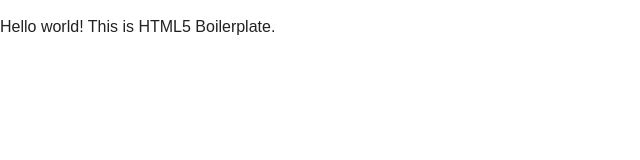
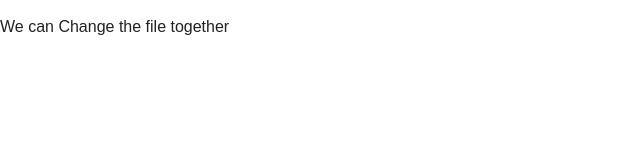
Before and after one commit to Exarcus/test3, a plain HTML site: page html5-boilerplate_v5.1.0/index.html in a window 1280 px wide. Shown: the full height of the page, 0-640 px from the left. Drawn offline with nearby package versions, Linux system fonts and the light colour scheme.

Commit message:
changes
changed

```diff
--- a/html5-boilerplate_v5.1.0/index.html
+++ b/html5-boilerplate_v5.1.0/index.html
@@ -20,7 +20,7 @@
         <![endif]-->
 
         <!-- Add your site or application content here -->
-        <p>Hello world! This is HTML5 Boilerplate.</p>
+        <p>We can Change the file together</p>
 
         <script src="//ajax.googleapis.com/ajax/libs/jquery/1.11.2/jquery.min.js"></script>
         <script>window.jQuery || document.write('<script src="js/vendor/jquery-1.11.2.min.js"><\/script>')</script>
```
